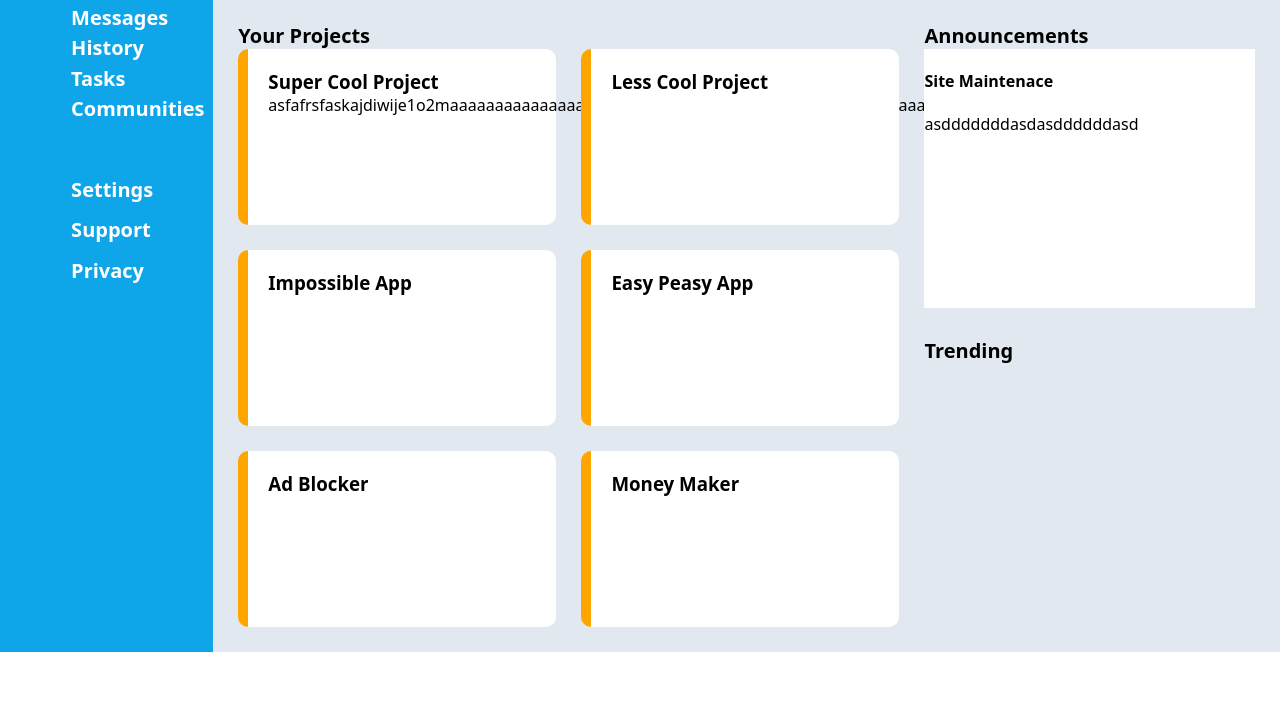
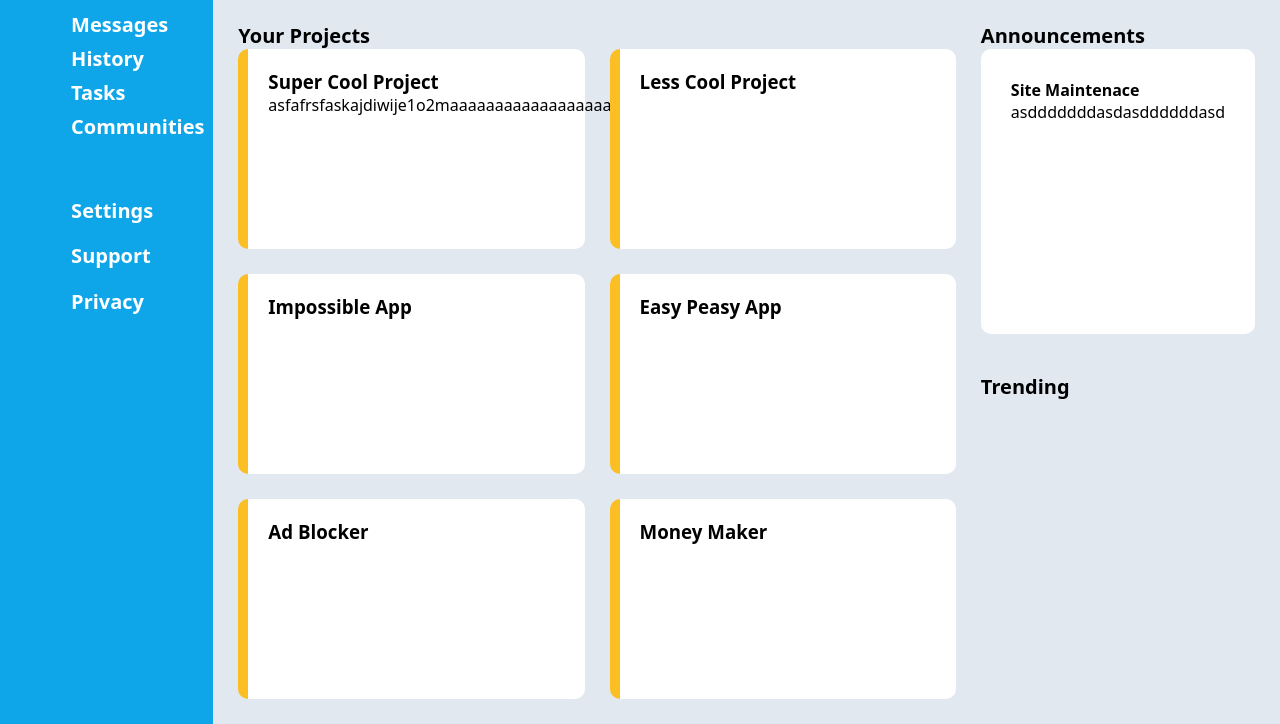
Before and after one commit to Bbaranoski/Adimn, a plain HTML site: page index.html in a window 1280 px wide. Shown: the part 193-917 px from the top of the page. Before the commit the page ends 845 px from the top, so only its background shows below. Drawn offline with Linux system fonts and the light colour scheme.

Commit message:
make base of second and third

```diff
--- a/style.css
+++ b/style.css
@@ -71,7 +71,7 @@
 
     display: grid;
 
-    grid-template-columns: 2fr 1fr;
+    grid-template-columns: 3fr 1fr;
 
     grid-template-rows: 1fr 1fr;
 
@@ -91,9 +91,9 @@
 
     display: grid;
 
-    grid-template-columns: repeat(2, minmax(200px,1fr));
+    grid-template-columns: repeat(2, minmax(250px,1fr));
 
-    grid-template-rows: repeat(3, minmax(150px,22vh));
+    grid-template-rows: repeat(3, minmax(200px,22vh));
 
     gap: 25px;
 
@@ -105,7 +105,7 @@
 
     padding: 20px;
 
-    border-left: solid 10px orange;
+    border-left: solid 10px #fbbf24;
 
     border-radius: 10px;
 
@@ -124,7 +124,7 @@ body{
 
 }
 
-h3{
+h3, h4{
 
     margin: 0px;
 
@@ -171,10 +171,14 @@ button{
 
 .second, .third{
 
+    border-radius: 10px;
+
     background-color: white;
 
     display: grid;
 
-    grid-template-rows: repeat(3, 1fr);
+    grid-template-rows: repeat(3, minmax(75px, 9vh));
+
+    padding: 30px;
 
 }
```
